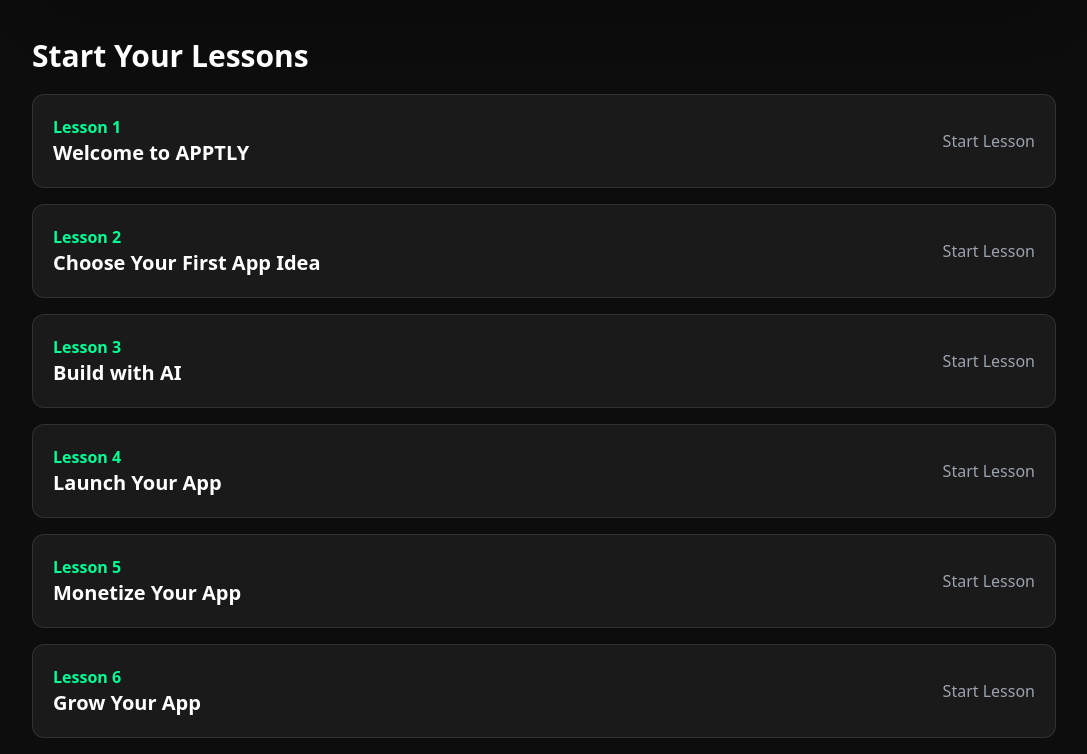
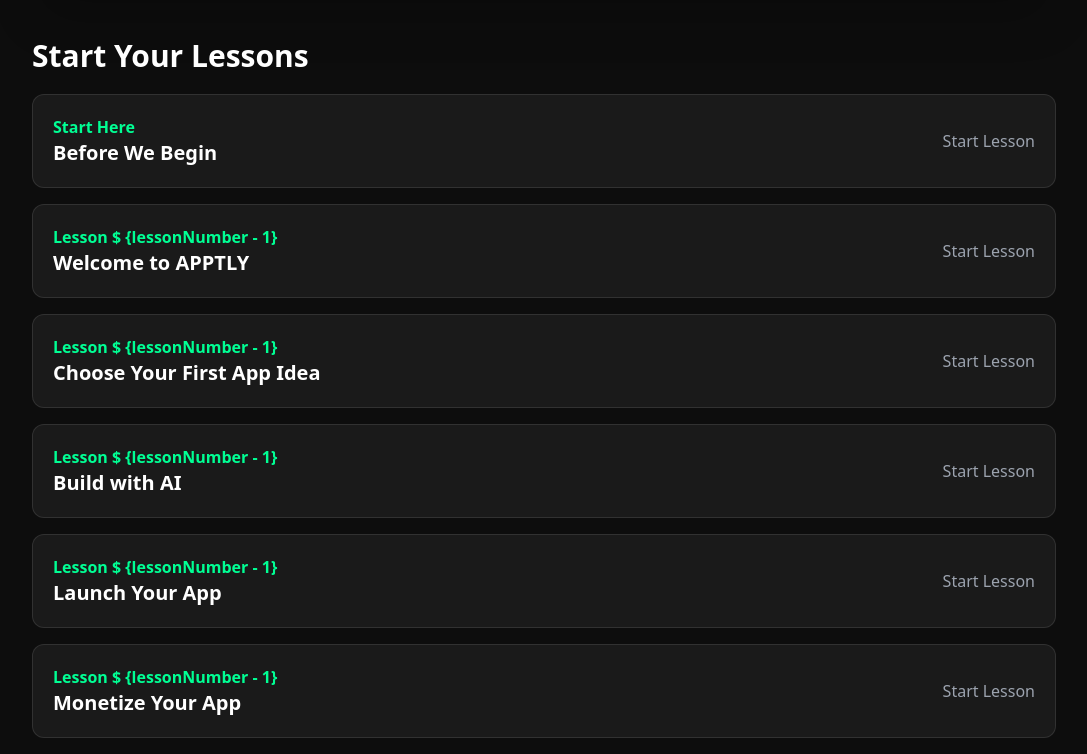
Before and after one commit to myapptly/apptly-website, a Next.js app: page /dashboard in a window 1280 px wide. Shown: the part 1377-2131 px from the top of the page, without its empty margins (96-1183 px from the left). Built offline with nearby package versions, Linux system fonts and the light colour scheme.

Commit message:
Update page

```diff
--- a/app/dashboard/page.tsx
+++ b/app/dashboard/page.tsx
@@ -1,5 +1,6 @@
 export default function Dashboard() {
   const lessons = [
+  "Before We Begin",
   "Welcome to APPTLY",
   "Choose Your First App Idea",
   "Build with AI",
@@ -73,12 +74,20 @@ export default function Dashboard() {
               return (
                 <a
                   key={lesson}
-                  href={isAvailable ? `/lesson-${lessonNumber}` : "#"}
+                  href={
+                    isAvailable
+                      ? lessonNumber === 1
+                     ? "/before-we-begin"
+                     : `/lesson-${lessonNumber - 1}`
+                    : "#"
+                  }
+
                   className="bg-[#1A1A1A] border border-white/10 rounded-xl p-5 flex items-center justify-between hover:border-[#00FF94]/50 transition"
                 >
                   <div>
                     <p className="text-[#00FF94] font-bold">
-                      Lesson {lessonNumber}
+                      {lessonNumber === 1 ? "Start Here" : `Lesson $
+                      {lessonNumber - 1}`}
                     </p>
                     <h3 className="text-xl font-bold">{lesson}</h3>
                   </div>
```
